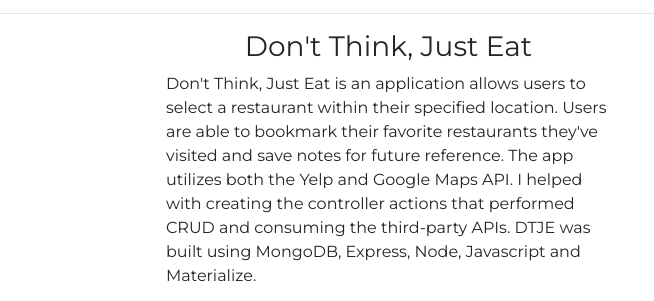
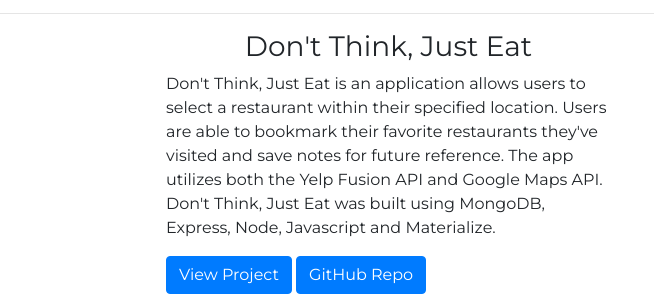
Before and after one commit to dhamann1/Dean_Portfolio, a plain HTML site: page index.html in a window 1280 px wide. Shown: the part 778-1079 px from the top of the page, 419-1073 px from the left. Drawn offline with nearby package versions, Linux system fonts and the light colour scheme.

Commit message:
Cleaned up descriptions and resume

```diff
--- a/index.html
+++ b/index.html
@@ -93,7 +93,7 @@
 				</div>
 				<div class="col-md-5">
 					<h3>Don't Think, Just Eat</h3>
-					<p>Don't Think, Just Eat is an application allows users to select a restaurant within their specified location. Users are able to bookmark their favorite restaurants they've visited and save notes for future reference. The app utilizes both the Yelp and Google Maps API. I helped with creating the controller actions that performed CRUD and consuming the third-party APIs. DTJE was built using MongoDB, Express, Node, Javascript and Materialize.</p><a class="btn btn-primary" href="https://dtje.herokuapp.com/">View Project</a> <a class="btn btn-primary" href="https://github.com/dhamann1/dtje">GitHub Repo</a>
+					<p>Don't Think, Just Eat is an application allows users to select a restaurant within their specified location. Users are able to bookmark their favorite restaurants they've visited and save notes for future reference. The app utilizes both the Yelp Fusion API and Google Maps API. Don't Think, Just Eat was built using MongoDB, Express, Node, Javascript and Materialize.</p><a class="btn btn-primary" href="https://dtje.herokuapp.com/">View Project</a> <a class="btn btn-primary" href="https://github.com/dhamann1/dtje">GitHub Repo</a>
 				</div>
 			</div>
 			<hr>
```
Also changed, not shown: 1 other file.
